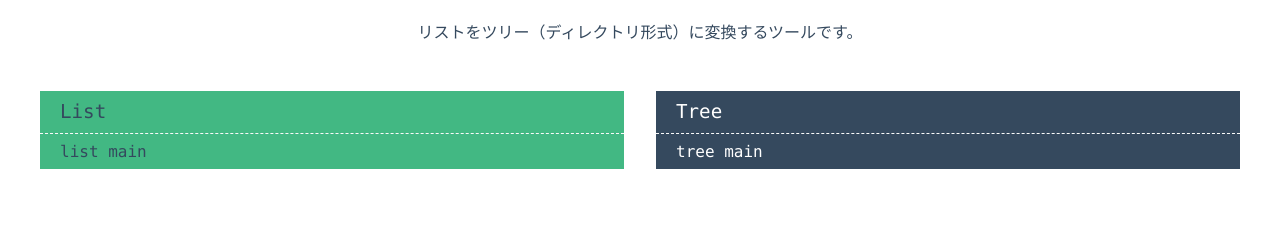
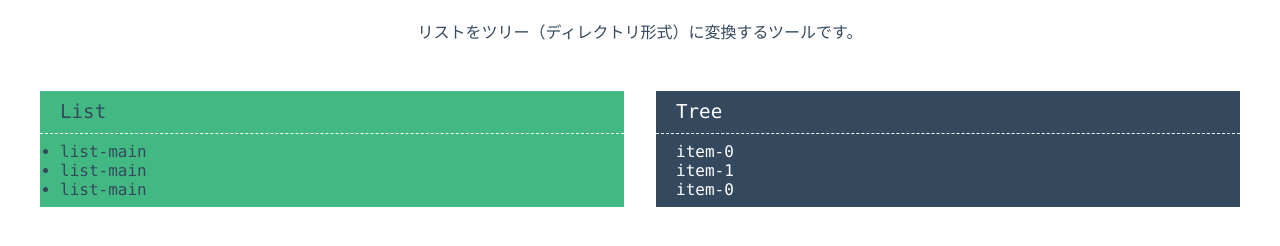
Before and after one commit to seahorse-design/tree-creation-tool, a plain HTML site: page index.html in a window 1280 px wide. Shown: the part 62-308 px from the top of the page. Drawn offline with nearby package versions, Linux system fonts and the light colour scheme.

Commit message:
04まで: v-for

```diff
--- /dev/null
+++ b/app.js
@@ -0,0 +1,16 @@
+Vue.createApp({
+    data() {
+        return {
+            items: [
+                {id: 0, value:"item-0", indent: 0},
+                {id: 1, value:"item-1", indent: 1},
+                {id: 2, value:"item-0", indent: 1},
+            ]
+        }
+    },
+    computed: {
+        tree() {
+            return this.items.map(item => item.value).join('\n');
+        }
+    }
+}).mount('#app')
--- a/index.html
+++ b/index.html
@@ -20,18 +20,18 @@
           <div>List</div>
         </header>
         <div id="list-main">
-          list main
+            <div contenteditable="true" v-for="(item, index) in items" :key="item.id">list-main</div>
         </div>
       </div>
       <div id="tree">
         <header id="tree-header">
           Tree
         </header>
-        <pre id="tree-main">tree main</pre>
+        <pre id="tree-main">{{ tree }}</pre>
       </div>
     </div>
   </main>
   <script src="https://unpkg.com/vue@3.0.5"></script>
-  <script src="./list2tree.js"></script>
+  <script src="./app.js"></script>
 </body>
 </html>
--- a/style.css
+++ b/style.css
@@ -46,3 +46,10 @@ p#desc {
   margin: 0;
   font-family: Consolas;
 }
+div[contenteditable] {
+    display: list-item;
+    outline: none;
+  }
+  div[contenteditable]:focus {
+    border: 1px solid #35495e;
+  }
```
